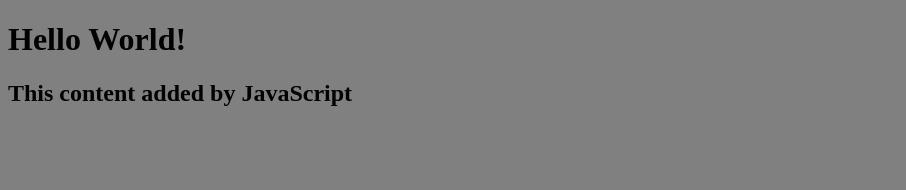
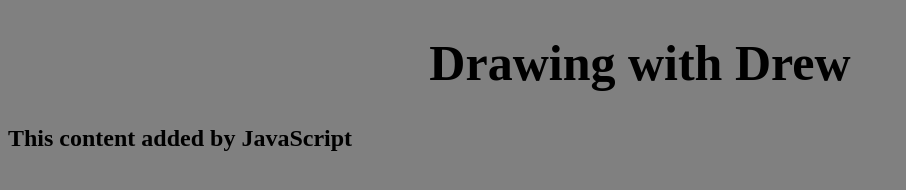
Before and after one commit to drewg2/my-personal-website, a plain HTML site: page index.html in a window 1280 px wide. Shown: the whole page, without its empty margins (0-906 px from the left). Drawn offline with Linux system fonts and the light colour scheme.

Commit message:
formatting

```diff
--- a/index.html
+++ b/index.html
@@ -5,7 +5,7 @@
         <title>My Personal Website</title>
     </head>
     <body>
-        <h1>Hello World!</h1>
+        <h1>Drawing with Drew</h1>
         <script src="script.js"></script>
     </body>
 </hmtl>
--- a/style.css
+++ b/style.css
@@ -1,3 +1,7 @@
 body {
     background: grey;
 }
+h1 {
+    text-align: center;
+    font-size: 50px;
+}
```
